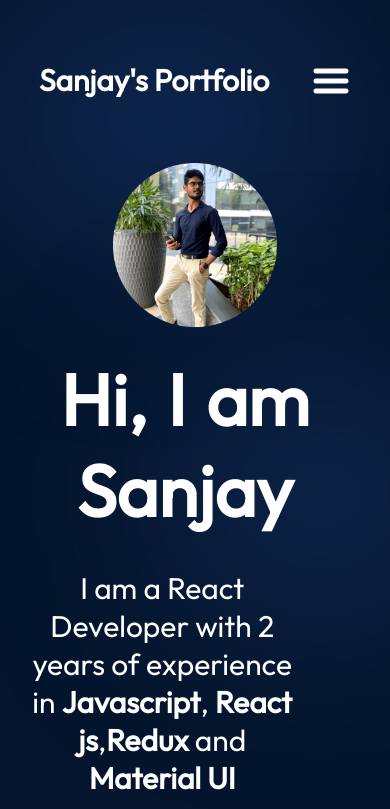
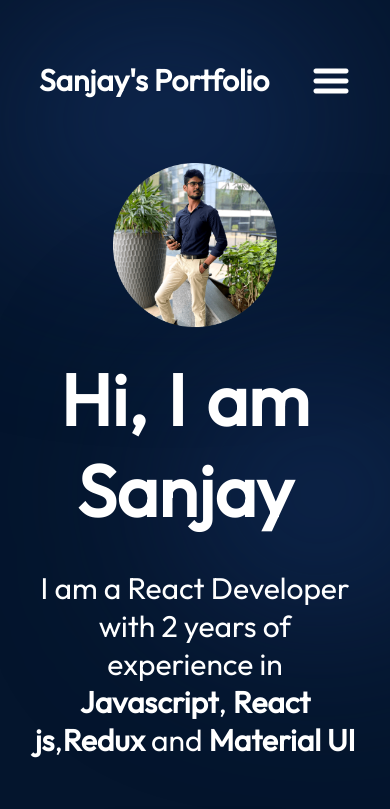
Before and after one commit to sanjaysp2001/portfolio, a React (Create React App) app: page / in a window 390 px wide. Shown: the top 809 px of the page. Built offline with nearby package versions, Linux system fonts and the light colour scheme.

Commit message:
Update Hero.module.css

```diff
--- a/src/components/Hero/Hero.module.css
+++ b/src/components/Hero/Hero.module.css
@@ -35,7 +35,7 @@
 .description {
   font-size: 30px;
   margin-bottom: 52px;
-  width: 80%;
+  width: 90%;
 }
 
 .links {
@@ -127,6 +127,7 @@
   }
   .description {
     text-align: center;
+    width:100%;
   }
   .links {
     flex-direction: column;
```
